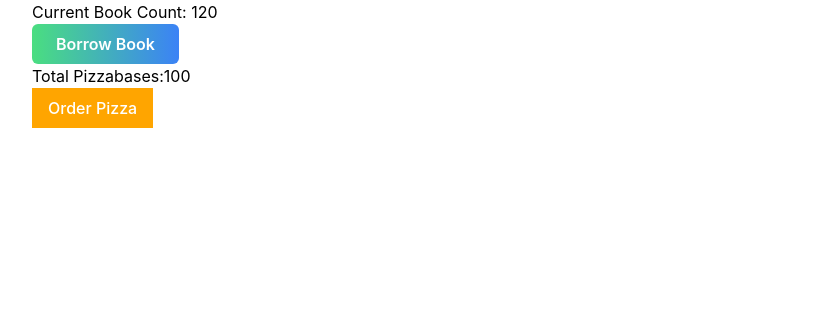
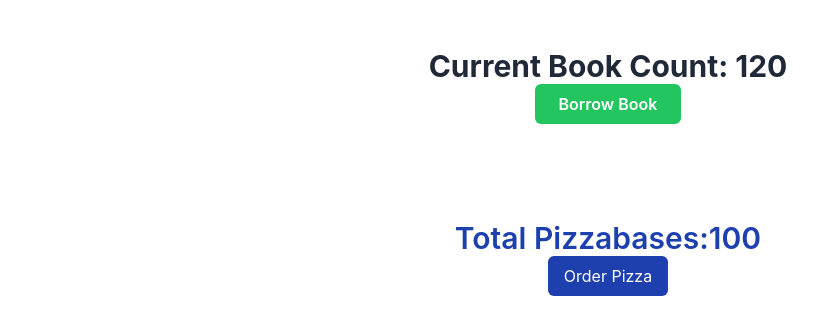
Before and after one commit to emmeiwhite/react-redux-old-days, a React (Create React App) app: page / in a window 1280 px wide. Shown: the top 334 px of the page, without its empty margins (32-849 px from the left). Built offline with nearby package versions, Linux system fonts and the light colour scheme.

Commit message:
react-redux-3.0 tailwind css button styles & very basic layouts

```diff
--- a/src/components/BookContainer.js
+++ b/src/components/BookContainer.js
@@ -8,11 +8,11 @@ const BookContainer = props => {
   // Get dispatch function
   const dispatch = useDispatch()
   return (
-    <div>
-      <h1>Current Book Count: {booksCount} </h1>
+    <div className="p-12 text-center">
+      <h1 className="text-3xl font-bold text-gray-800">Current Book Count: {booksCount} </h1>
       <button
         onClick={() => dispatch(borrow_book())}
-        className="px-6 py-2 font-semibold text-white rounded-md bg-gradient-to-r from-green-400 to-blue-500 hover:from-green-500 hover:to-blue-600 transition duration-300">
+        className="px-6 py-2 font-semibold text-white rounded-md bg-green-500 hover:bg-green-700  transition duration-200">
         Borrow Book
       </button>
     </div>
--- a/src/components/Pizza.js
+++ b/src/components/Pizza.js
@@ -5,10 +5,10 @@ const Pizza = () => {
   const pizzas = useSelector(state => state.pizzas.pizzaBase)
   const dispatch = useDispatch()
   return (
-    <div>
-      <h1>Total Pizzabases:{pizzas}</h1>
+    <div className="p-12 text-center">
+      <h1 className="text-3xl font-semibold text-primary ">Total Pizzabases:{pizzas}</h1>
       <button
-        className="btn"
+        className="bg-primary text-white px-4 py-2 rounded-md bg-blue-500 hover:bg-blue-700 transition duration-200"
         onClick={() => dispatch(order_pizza())}>
         Order Pizza
       </button>
--- a/tailwind.config.js
+++ b/tailwind.config.js
@@ -2,7 +2,11 @@
 module.exports = {
   content: ['./src/**/*.{js,jsx,ts,tsx}'],
   theme: {
-    extend: {}
+    extend: {
+      colors: {
+        primary: '#1e40af' // Custom color
+      }
+    }
   },
   plugins: []
 }
```
